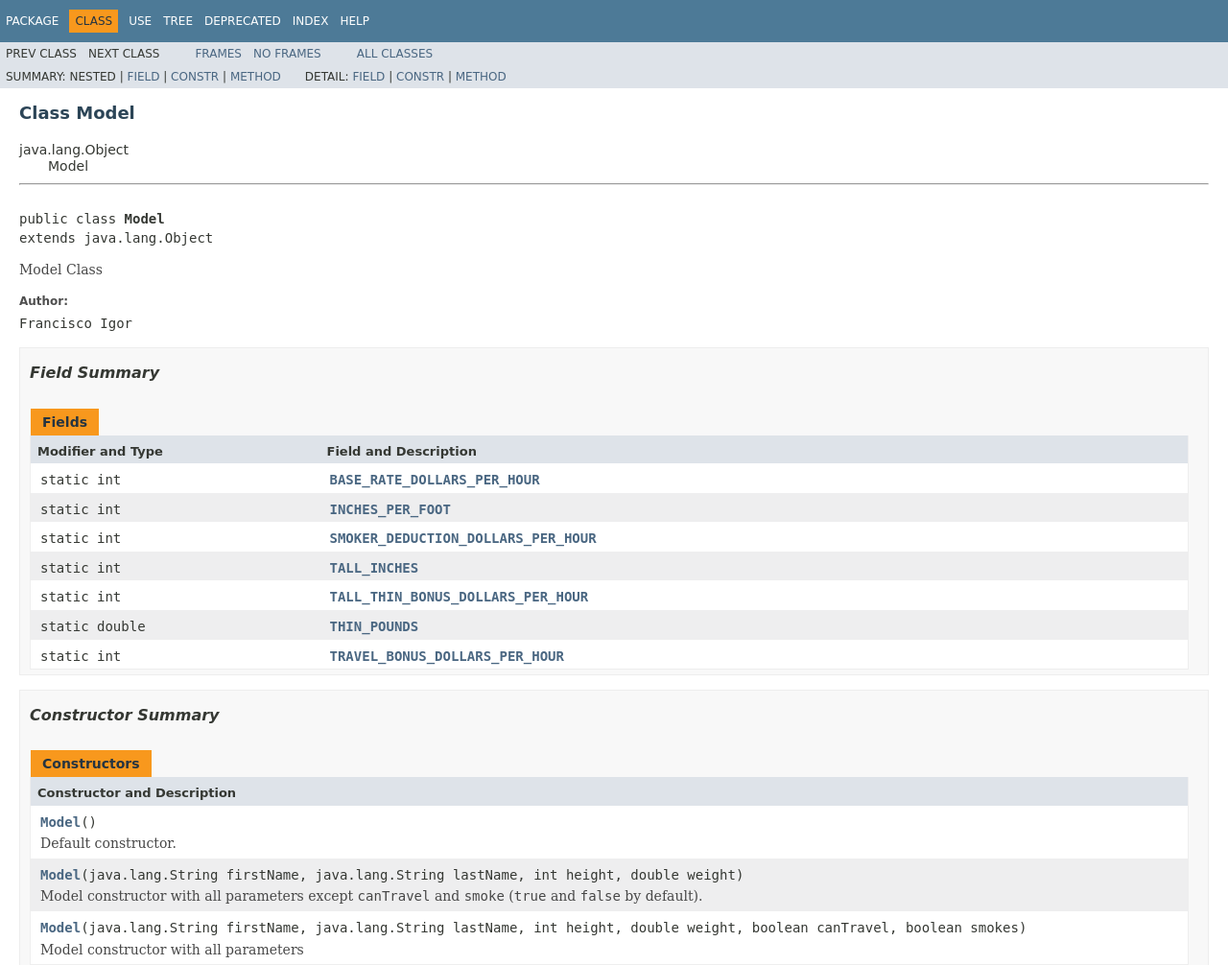
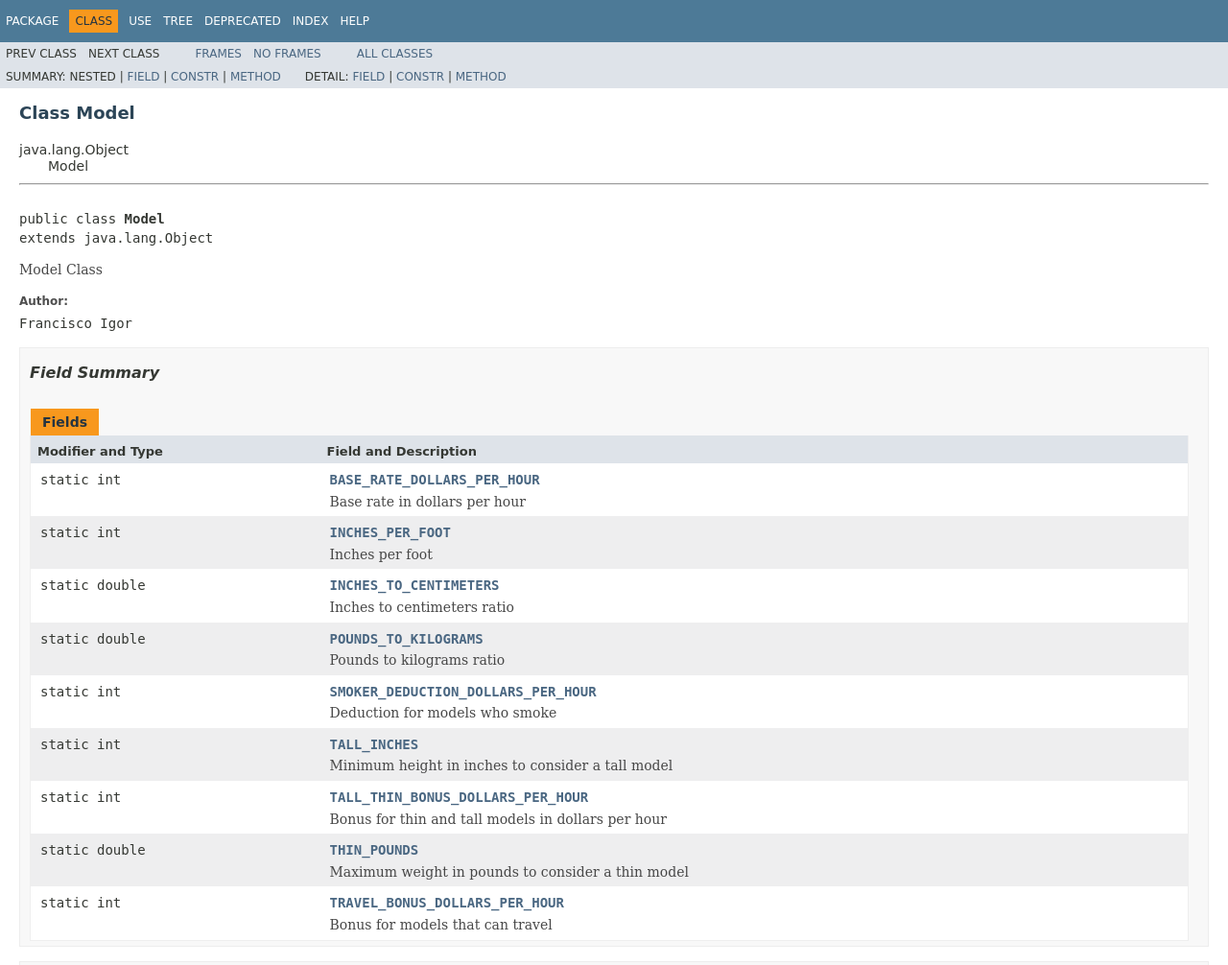
Before and after one commit to fraigo/JavaLab01, a plain HTML site: page doc/Model.html in a window 1280 px wide. Shown: the top 1006 px of the page at 96% size. Drawn offline with Linux system fonts and the light colour scheme; a web font is replaced by a local one.

Commit message:
Updated doc

```diff
--- a/doc/Model.html
+++ b/doc/Model.html
@@ -134,31 +134,57 @@ extends java.lang.Object</pre>
 </tr>
 <tr class="altColor">
 <td class="colFirst"><code>static int</code></td>
-<td class="colLast"><code><span class="memberNameLink"><a href="Model.html#BASE_RATE_DOLLARS_PER_HOUR">BASE_RATE_DOLLARS_PER_HOUR</a></span></code>&nbsp;</td>
+<td class="colLast"><code><span class="memberNameLink"><a href="Model.html#BASE_RATE_DOLLARS_PER_HOUR">BASE_RATE_DOLLARS_PER_HOUR</a></span></code>
+<div class="block">Base rate in dollars per hour</div>
+</td>
 </tr>
 <tr class="rowColor">
 <td class="colFirst"><code>static int</code></td>
-<td class="colLast"><code><span class="memberNameLink"><a href="Model.html#INCHES_PER_FOOT">INCHES_PER_FOOT</a></span></code>&nbsp;</td>
+<td class="colLast"><code><span class="memberNameLink"><a href="Model.html#INCHES_PER_FOOT">INCHES_PER_FOOT</a></span></code>
+<div class="block">Inches per foot</div>
+</td>
+</tr>
+<tr class="altColor">
+<td class="colFirst"><code>static double</code></td>
+<td class="colLast"><code><span class="memberNameLink"><a href="Model.html#INCHES_TO_CENTIMETERS">INCHES_TO_CENTIMETERS</a></span></code>
+<div class="block">Inches to centimeters ratio</div>
+</td>
+</tr>
+<tr class="rowColor">
+<td class="colFirst"><code>static double</code></td>
+<td class="colLast"><code><span class="memberNameLink"><a href="Model.html#POUNDS_TO_KILOGRAMS">POUNDS_TO_KILOGRAMS</a></span></code>
+<div class="block">Pounds to kilograms ratio</div>
+</td>
 </tr>
 <tr class="altColor">
 <td class="colFirst"><code>static int</code></td>
-<td class="colLast"><code><span class="memberNameLink"><a href="Model.html#SMOKER_DEDUCTION_DOLLARS_PER_HOUR">SMOKER_DEDUCTION_DOLLARS_PER_HOUR</a></span></code>&nbsp;</td>
+<td class="colLast"><code><span class="memberNameLink"><a href="Model.html#SMOKER_DEDUCTION_DOLLARS_PER_HOUR">SMOKER_DEDUCTION_DOLLARS_PER_HOUR</a></span></code>
+<div class="block">Deduction for models who smoke</div>
+</td>
 </tr>
 <tr class="rowColor">
 <td class="colFirst"><code>static int</code></td>
-<td class="colLast"><code><span class="memberNameLink"><a href="Model.html#TALL_INCHES">TALL_INCHES</a></span></code>&nbsp;</td>
+<td class="colLast"><code><span class="memberNameLink"><a href="Model.html#TALL_INCHES">TALL_INCHES</a></span></code>
+<div class="block">Minimum height in inches to consider a tall model</div>
+</td>
 </tr>
 <tr class="altColor">
 <td class="colFirst"><code>static int</code></td>
-<td class="colLast"><code><span class="memberNameLink"><a href="Model.html#TALL_THIN_BONUS_DOLLARS_PER_HOUR">TALL_THIN_BONUS_DOLLARS_PER_HOUR</a></span></code>&nbsp;</td>
+<td class="colLast"><code><span class="memberNameLink"><a href="Model.html#TALL_THIN_BONUS_DOLLARS_PER_HOUR">TALL_THIN_BONUS_DOLLARS_PER_HOUR</a></span></code>
+<div class="block">Bonus for thin and tall models in dollars per hour</div>
+</td>
 </tr>
 <tr class="rowColor">
 <td class="colFirst"><code>static double</code></td>
-<td class="colLast"><code><span class="memberNameLink"><a href="Model.html#THIN_POUNDS">THIN_POUNDS</a></span></code>&nbsp;</td>
+<td class="colLast"><code><span class="memberNameLink"><a href="Model.html#THIN_POUNDS">THIN_POUNDS</a></span></code>
+<div class="block">Maximum weight in pounds to consider a thin model</div>
+</td>
 </tr>
 <tr class="altColor">
 <td class="colFirst"><code>static int</code></td>
-<td class="colLast"><code><span class="memberNameLink"><a href="Model.html#TRAVEL_BONUS_DOLLARS_PER_HOUR">TRAVEL_BONUS_DOLLARS_PER_HOUR</a></span></code>&nbsp;</td>
+<td class="colLast"><code><span class="memberNameLink"><a href="Model.html#TRAVEL_BONUS_DOLLARS_PER_HOUR">TRAVEL_BONUS_DOLLARS_PER_HOUR</a></span></code>
+<div class="block">Bonus for models that can travel</div>
+</td>
 </tr>
 </table>
 </li>
@@ -373,6 +399,7 @@ extends java.lang.Object</pre>
 <li class="blockList">
 <h4>INCHES_PER_FOOT</h4>
 <pre>public static final&nbsp;int INCHES_PER_FOOT</pre>
+<div class="block">Inches per foot</div>
 <dl>
 <dt><span class="seeLabel">See Also:</span></dt>
 <dd><a href="constant-values.html#Model.INCHES_PER_FOOT">Constant Field Values</a></dd>
@@ -386,6 +413,7 @@ extends java.lang.Object</pre>
 <li class="blockList">
 <h4>BASE_RATE_DOLLARS_PER_HOUR</h4>
 <pre>public static final&nbsp;int BASE_RATE_DOLLARS_PER_HOUR</pre>
+<div class="block">Base rate in dollars per hour</div>
 <dl>
 <dt><span class="seeLabel">See Also:</span></dt>
 <dd><a href="constant-values.html#Model.BASE_RATE_DOLLARS_PER_HOUR">Constant Field Values</a></dd>
@@ -399,6 +427,7 @@ extends java.lang.Object</pre>
 <li class="blockList">
 <h4>TALL_INCHES</h4>
 <pre>public static final&nbsp;int TALL_INCHES</pre>
+<div class="block">Minimum height in inches to consider a tall model</div>
 <dl>
 <dt><span class="seeLabel">See Also:</span></dt>
 <dd><a href="constant-values.html#Model.TALL_INCHES">Constant Field Values</a></dd>
@@ -412,6 +441,7 @@ extends java.lang.Object</pre>
 <li class="blockList">
 <h4>THIN_POUNDS</h4>
 <pre>public static final&nbsp;double THIN_POUNDS</pre>
+<div class="block">Maximum weight in pounds to consider a thin model</div>
 <dl>
 <dt><span class="seeLabel">See Also:</span></dt>
 <dd><a href="constant-values.html#Model.THIN_POUNDS">Constant Field Values</a></dd>
@@ -425,6 +455,7 @@ extends java.lang.Object</pre>
 <li class="blockList">
 <h4>TALL_THIN_BONUS_DOLLARS_PER_HOUR</h4>
 <pre>public static final&nbsp;int TALL_THIN_BONUS_DOLLARS_PER_HOUR</pre>
+<div class="block">Bonus for thin and tall models in dollars per hour</div>
 <dl>
 <dt><span class="seeLabel">See Also:</span></dt>
 <dd><a href="constant-values.html#Model.TALL_THIN_BONUS_DOLLARS_PER_HOUR">Constant Field Values</a></dd>
@@ -438,6 +469,7 @@ extends java.lang.Object</pre>
 <li class="blockList">
 <h4>TRAVEL_BONUS_DOLLARS_PER_HOUR</h4>
 <pre>public static final&nbsp;int TRAVEL_BONUS_DOLLARS_PER_HOUR</pre>
+<div class="block">Bonus for models that can travel</div>
 <dl>
 <dt><span class="seeLabel">See Also:</span></dt>
 <dd><a href="constant-values.html#Model.TRAVEL_BONUS_DOLLARS_PER_HOUR">Constant Field Values</a></dd>
@@ -447,13 +479,42 @@ extends java.lang.Object</pre>
 <a name="SMOKER_DEDUCTION_DOLLARS_PER_HOUR">
 <!--   -->
 </a>
-<ul class="blockListLast">
+<ul class="blockList">
 <li class="blockList">
 <h4>SMOKER_DEDUCTION_DOLLARS_PER_HOUR</h4>
 <pre>public static final&nbsp;int SMOKER_DEDUCTION_DOLLARS_PER_HOUR</pre>
+<div class="block">Deduction for models who smoke</div>
 <dl>
 <dt><span class="seeLabel">See Also:</span></dt>
 <dd><a href="constant-values.html#Model.SMOKER_DEDUCTION_DOLLARS_PER_HOUR">Constant Field Values</a></dd>
+</dl>
+</li>
+</ul>
+<a name="INCHES_TO_CENTIMETERS">
+<!--   -->
+</a>
+<ul class="blockList">
+<li class="blockList">
+<h4>INCHES_TO_CENTIMETERS</h4>
+<pre>public static final&nbsp;double INCHES_TO_CENTIMETERS</pre>
+<div class="block">Inches to centimeters ratio</div>
+<dl>
+<dt><span class="seeLabel">See Also:</span></dt>
+<dd><a href="constant-values.html#Model.INCHES_TO_CENTIMETERS">Constant Field Values</a></dd>
+</dl>
+</li>
+</ul>
+<a name="POUNDS_TO_KILOGRAMS">
+<!--   -->
+</a>
+<ul class="blockListLast">
+<li class="blockList">
+<h4>POUNDS_TO_KILOGRAMS</h4>
+<pre>public static final&nbsp;double POUNDS_TO_KILOGRAMS</pre>
+<div class="block">Pounds to kilograms ratio</div>
+<dl>
+<dt><span class="seeLabel">See Also:</span></dt>
+<dd><a href="constant-values.html#Model.POUNDS_TO_KILOGRAMS">Constant Field Values</a></dd>
 </dl>
 </li>
 </ul>
```
Also changed, not shown: doc/class-use/Model.html (+1 -1 lines), doc/constant-values.html (+14 -0 lines), doc/index-files/index-1.html (+3 -1 lines), doc/index-files/index-5.html (+7 -1 lines), doc/index-files/index-7.html (+4 -0 lines), doc/index-files/index-8.html (+3 -1 lines), doc/index-files/index-9.html (+12 -4 lines), 2 other files.
